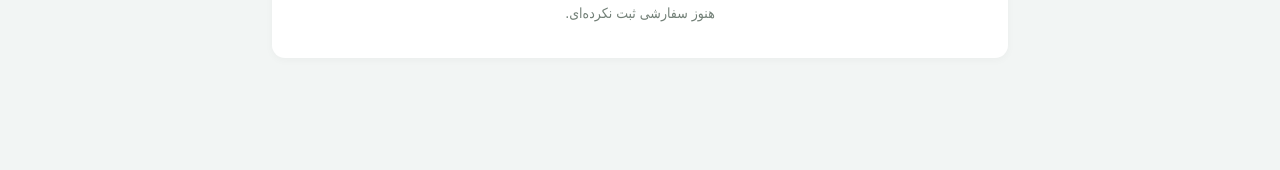
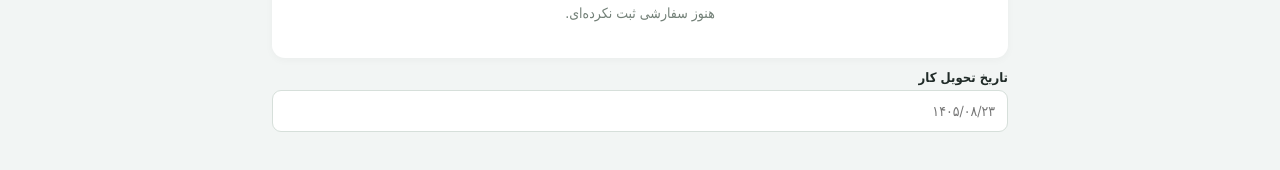
Before and after one commit to saber400hasanbeygi-ai/daftar-kar-man1, a plain HTML site: page index.html in a window 1280 px wide. Shown: the part 392-562 px from the top of the page. Drawn offline with Linux system fonts and the light colour scheme.

Commit message:
Update index.html

```diff
--- a/index.html
+++ b/index.html
@@ -19,7 +19,8 @@
 <hr><h3>زیرسازی (به عهده مشتری)</h3><div class="grid"><div><label>متراژ زیرسازی</label><input id="underArea" type="number" min="0" step="any"></div><div><label>قیمت هر متر (تومان)</label><input id="underPrice" type="number" min="0"></div></div>
 <hr><label>تاریخ نوبت شمسی (مثلاً ۱۴۰۵/۰۸/۲۳)</label><input id="appointmentDate" placeholder="۱۴۰۵/۰۸/۲۳" required><label>ساعت نوبت</label><input id="appointmentTime" type="time"><label>تاریخ انجام کار برای گزارش ماهانه</label><input id="workDate" placeholder="۱۴۰۵/۰۸/۲۳"><label>توضیحات سفارش</label><textarea id="details"></textarea>
 <div class="notice">دستمزد نصب فقط در حساب همکار و هزینه زیرسازی فقط در حساب مشتری محاسبه می‌شود.</div><div class="job"><div class="jobline"><span>دستمزد نصب</span><strong id="calcInstall">۰ تومان</strong></div><div class="jobline"><span>هزینه زیرسازی</span><strong id="calcUnder">۰ تومان</strong></div><hr><div class="jobline"><strong>جمع کل</strong><strong id="calcTotal" class="money">۰ تومان</strong></div></div>
-<button class="primary" type="submit">ذخیره سفارش</button><button class="secondary hidden" type="button" id="cancelEdit">لغو ویرایش</button></form></div></section>
+<button class="primary" type="submit">ذخیره سفارش</button><button class="secondary hidden" type="button" id="cancelEdit">لغو ویرایش</button></form></div></section><label>تاریخ تحویل کار</label>
+<input id="deliveryDate" placeholder="۱۴۰۵/۰۸/۲۳">
 <section id="accounts" class="page">
 <div class="panel"><h2>حساب همکار</h2><p class="small">دستمزد نصب کاغذ دیواری به عهده همکار است.</p><div class="stats"><div class="stat"><span>کل دستمزد نصب</span><strong id="cowTotal">۰</strong></div><div class="stat"><span>پرداخت‌شده</span><strong id="cowPaid">۰</strong></div><div class="stat"><span>مانده</span><strong id="cowRemain">۰</strong></div></div></div>
 <div class="panel"><h2>حساب مشتری</h2><p class="small">هزینه زیرسازی به عهده مشتری است.</p><div class="stats"><div class="stat"><span>کل زیرسازی</span><strong id="cusTotal">۰</strong></div><div class="stat"><span>پرداخت‌شده</span><strong id="cusPaid">۰</strong></div><div class="stat"><span>مانده</span><strong id="cusRemain">۰</strong></div></div></div>
```
